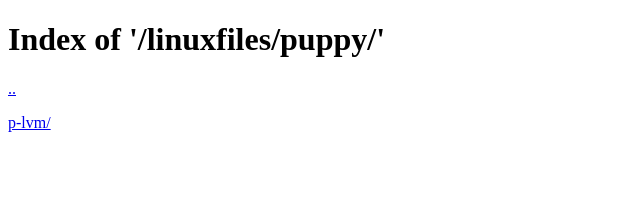
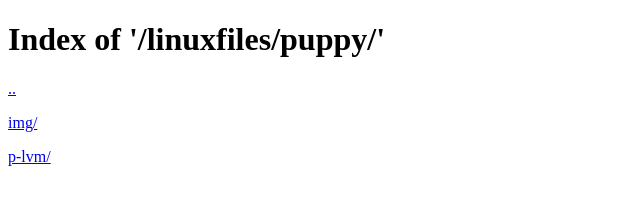
Before and after one commit to jonpatterns/jonpatterns.github.io, a plain HTML site: page linuxfiles/puppy/index.html in a window 1280 px wide. Shown: the full height of the page, 0-640 px from the left. Drawn offline with Linux system fonts and the light colour scheme.

Commit message:
re -index

```diff
--- a/linuxfiles/puppy/index.html
+++ b/linuxfiles/puppy/index.html
@@ -7,6 +7,7 @@
 <body>
 <h1>Index of '/linuxfiles/puppy/'</h1>
 <p><a href="../index.html">..</a></p>
+<p><a href="img/index.html">img/</a></p>
 <p><a href="p-lvm/index.html">p-lvm/</a></p>
 </body>
 
```
Also changed, not shown: linuxfiles/puppy/img/index.html (+2 -2 lines).
